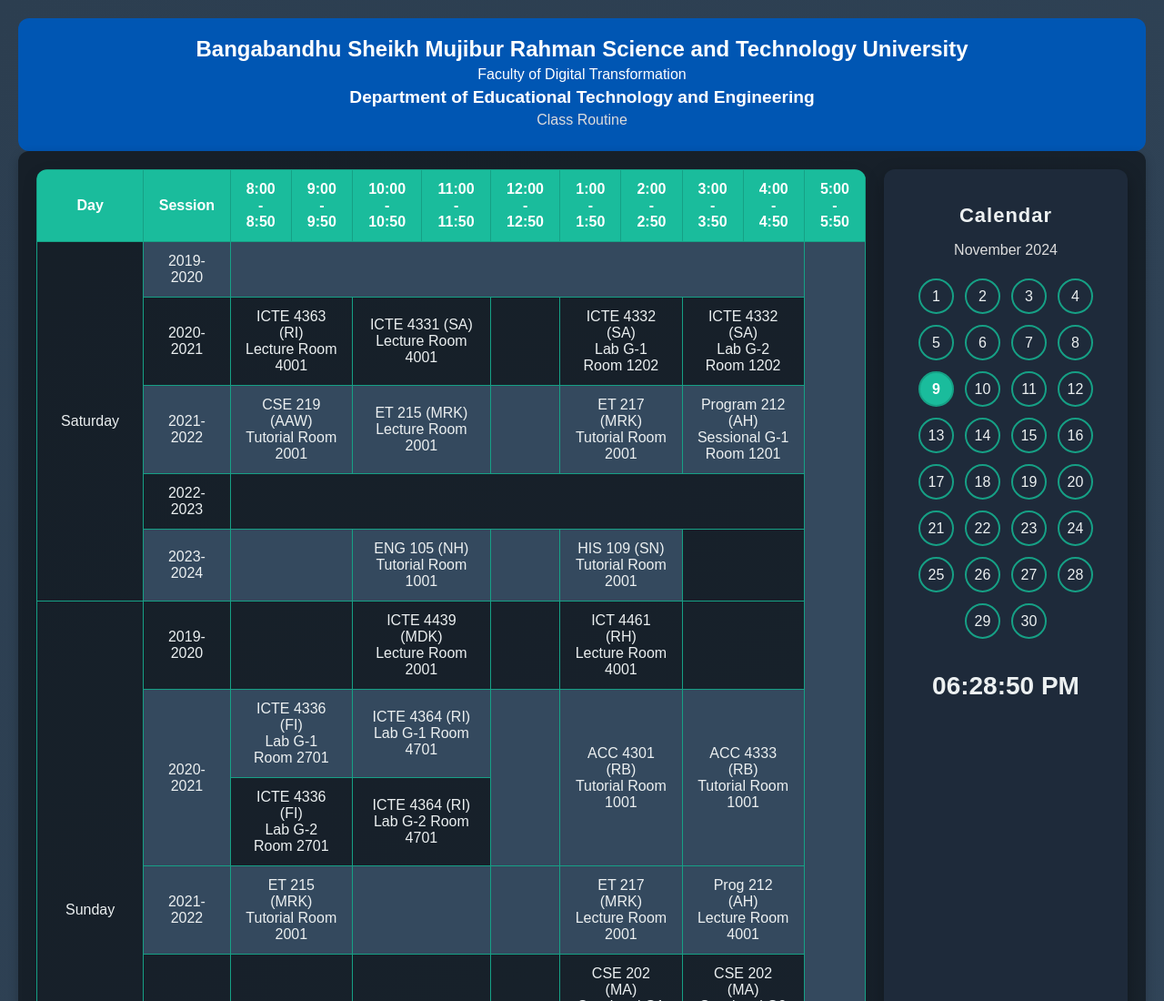
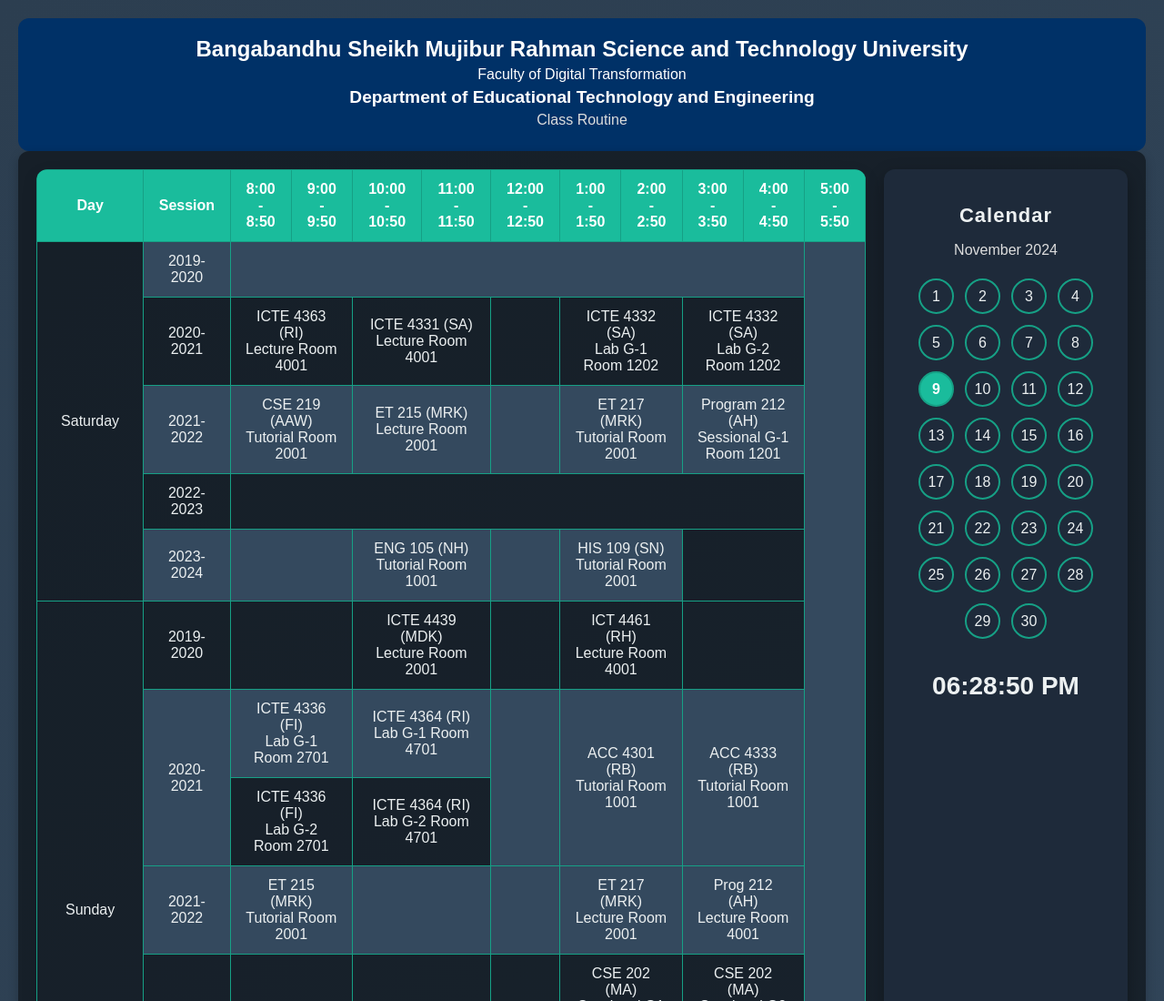
Before and after one commit to msijewelsaif/albumph2.0, a plain HTML site: page Routine/Routine.html in a window 1280 px wide. Shown: the top 1100 px of the page at 91% size. Drawn offline with Linux system fonts and the light colour scheme.

Commit message:
Update Routine.css

```diff
--- a/Routine/Routine.css
+++ b/Routine/Routine.css
@@ -10,7 +10,7 @@
 
 /* Header */
 header {
-    background-color: #0056b3;
+    background-color: #003167;
     color: white;
     text-align: center;
     padding: 20px 0;
```
